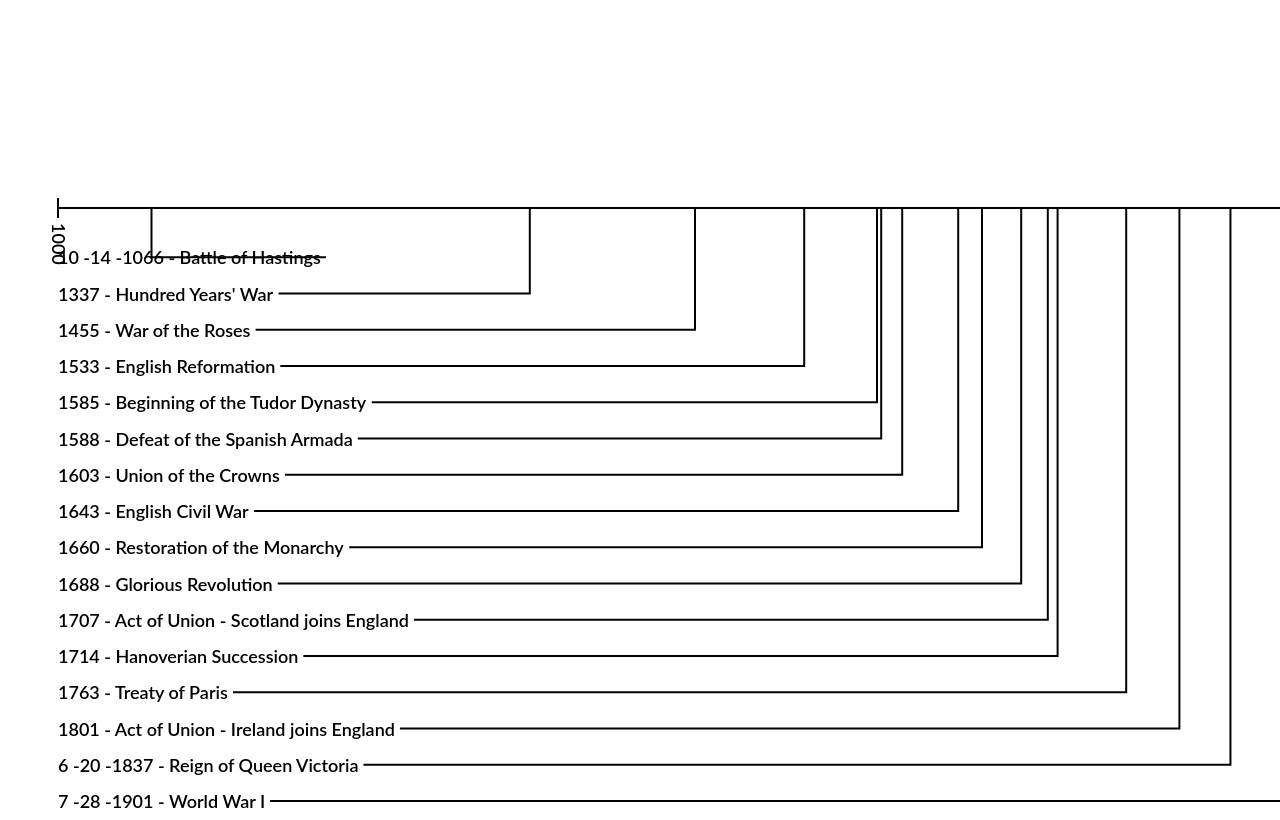
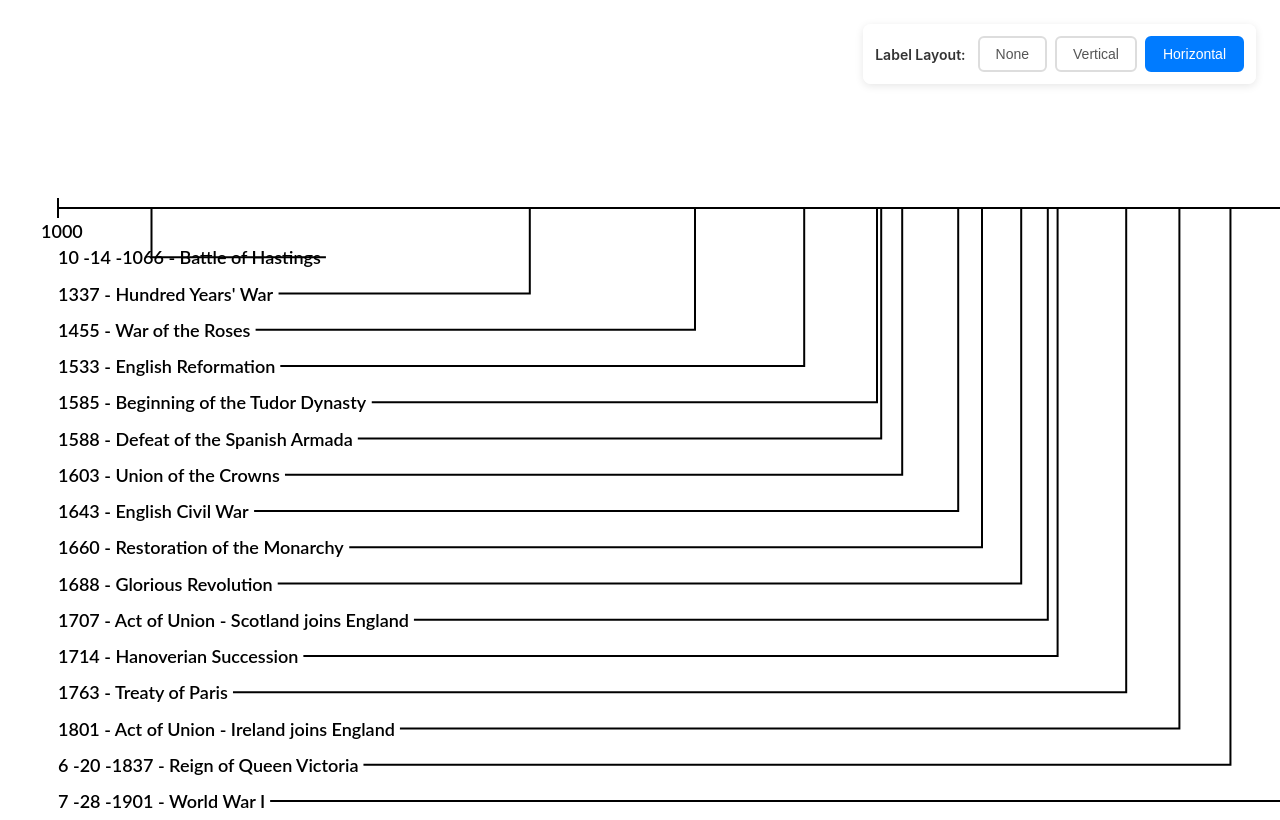
Before and after one commit to xmil9/history-graph, an Angular app in the folder frontend/history-graph/: page /timeline in a window 1280 px wide. Shown: the top 820 px of the page. Built offline with nearby package versions, Linux system fonts and the light colour scheme.

Commit message:
Selector element for label layout.

```diff
--- a/frontend/history-graph/src/app/services/event-layout.service.ts
+++ b/frontend/history-graph/src/app/services/event-layout.service.ts
@@ -1,4 +1,4 @@
-import { computed, Injectable, input, signal } from '@angular/core';
+import { computed, Injectable, input, Signal, signal } from '@angular/core';
 import { Timeline } from '../model/timeline';
 import { duration } from '../model/historic-date';
 import { Point2D, Size2D } from '../graphics/gfx-coord-2d';
@@ -176,8 +176,8 @@ function createLabelLayout(layout: EventLabelLayoutFormat): LabelLayout {
 })
 export class EventLayoutService {
 	tlEventPos = signal<Point2D[]>([]);
-	labelLayoutFormat = EventLabelLayoutFormat.Horizontal;
-	private labelLayout: LabelLayout = createLabelLayout(this.labelLayoutFormat);
+	labelLayoutFormat = signal<EventLabelLayoutFormat>(EventLabelLayoutFormat.Horizontal);
+	private labelLayout: LabelLayout = createLabelLayout(this.labelLayoutFormat());
 	private factors = DEFAULT_FACTORS;
 	private timeline?: Timeline;
 
@@ -185,8 +185,8 @@ export class EventLayoutService {
 		return this.labelLayout.labelPositions;
 	}
 
-	get labelRotation(): number {
-		return this.labelLayout.rotation;
+	get labelRotation(): Signal<number> {
+		return computed(() => this.labelLayout.rotation);
 	}
 
 	get labelConnectorPath(): string[] {
@@ -194,9 +194,12 @@ export class EventLayoutService {
 	}
 
 	setLabelLayoutFormat(format: EventLabelLayoutFormat): void {
-		this.labelLayoutFormat = format;
-		this.labelLayout = createLabelLayout(format);
+		this.labelLayoutFormat.set(format);
+		this.labelLayout = createLabelLayout(this.labelLayoutFormat());
 		this.calculateLayout(this.factors, this.timeline);
+
+		// Recalculate connector paths after layout change
+		this.calculateConnectorPathsDeferred();
 	}
 
 	calculateLayout(factors: EventLayoutFactors, timeline?: Timeline): void {
@@ -233,4 +236,11 @@ export class EventLayoutService {
 	calculateConnectorPaths(): string[] {
 		return this.labelLayout.calculateConnectorPaths(this.tlEventPos());
 	}
+
+	// Defer connector path calculation to after DOM is ready.
+	calculateConnectorPathsDeferred(): void {
+		setTimeout(() => {
+			this.calculateConnectorPaths();
+		}, 0);
+	}
 }
--- a/frontend/history-graph/src/app/view/timeline-axis-view/timeline-axis-view.html
+++ b/frontend/history-graph/src/app/view/timeline-axis-view/timeline-axis-view.html
@@ -25,7 +25,7 @@
 		[attr.font-family]="textStyle().font"
 		[attr.font-size]="textStyle().size"
 		[attr.font-weight]="textStyle().weight"
-		[attr.transform]="'rotate(' + textStyle().rotation + ' ' + startLabelPos().x + ' ' + startLabelPos().y + ')'"
+		[attr.transform]="'rotate(' + labelRotation() + ' ' + startLabelPos().x + ' ' + startLabelPos().y + ')'"
 	>{{startLabel()}}</text>
 	<line
 		id="end-marker"
@@ -44,6 +44,6 @@
 		[attr.font-family]="textStyle().font"
 		[attr.font-size]="textStyle().size"
 		[attr.font-weight]="textStyle().weight"
-		[attr.transform]="'rotate(' + textStyle().rotation + ' ' + endLabelPos().x + ' ' + endLabelPos().y + ')'"
+		[attr.transform]="'rotate(' + labelRotation() + ' ' + endLabelPos().x + ' ' + endLabelPos().y + ')'"
 	>{{endLabel()}}</text>
 </svg:g>
--- a/frontend/history-graph/src/app/view/timeline-axis-view/timeline-axis-view.ts
+++ b/frontend/history-graph/src/app/view/timeline-axis-view/timeline-axis-view.ts
@@ -1,6 +1,7 @@
-import { Component, computed, input } from '@angular/core';
+import { Component, computed, effect, inject, input, Signal, signal } from '@angular/core';
 import { Point2D, Rect2D } from '../../graphics/gfx-coord-2d';
 import { DEFAULT_LINE_STYLE, DEFAULT_TEXT_STYLE, LineStyle, TextStyle } from '../../graphics/gfx-style';
+import { EventLabelLayoutFormat, EventLayoutService } from '../../services/event-layout.service';
 
 @Component({
   selector: '[tl-axis]',
@@ -8,6 +9,8 @@ import { DEFAULT_LINE_STYLE, DEFAULT_TEXT_STYLE, LineStyle, TextStyle } from '..
   styleUrl: './timeline-axis-view.css'
 })
 export class TimelineAxisView {
+	private layoutService = inject(EventLayoutService);
+
 	// Content
 	startLabel = input.required<string>();
 	endLabel = input.required<string>();
@@ -25,13 +28,25 @@ export class TimelineAxisView {
 		new Point2D(this.endPos().x, this.endPos().y + this.markerLength())
 	)});
 	startLabelPos = computed(() => {
-		return new Point2D(this.startMarker().left - this.textStyle().size / 3, this.startMarker().bottom + 5);
+		return this.calculateLabelPosition(this.startMarker(), this.layoutService.labelLayoutFormat());
 	});
 	endLabelPos = computed(() => {
-		return new Point2D(this.endMarker().left - this.textStyle().size / 3, this.endMarker().bottom + 5);
+		return this.calculateLabelPosition(this.endMarker(), this.layoutService.labelLayoutFormat());
 	});
 
 	// Styling
 	textStyle = input<TextStyle>(DEFAULT_TEXT_STYLE);
 	lineStyle = input<LineStyle>(DEFAULT_LINE_STYLE);
+	get labelRotation(): Signal<number> {
+		return this.layoutService.labelRotation;
+	}
+
+	private calculateLabelPosition(marker: Rect2D, layoutFormat: EventLabelLayoutFormat): Point2D {
+		if (layoutFormat === EventLabelLayoutFormat.Vertical) {
+			return new Point2D(marker.left - this.textStyle().size / 3, marker.bottom + 5);
+		} else {
+			// Todo - calculate position based on text bbox.
+			return new Point2D(marker.left - 17, marker.bottom + 20);
+		}
+	}
 }
--- a/frontend/history-graph/src/app/view/timeline-event-view/timeline-event-view.html
+++ b/frontend/history-graph/src/app/view/timeline-event-view/timeline-event-view.html
@@ -10,7 +10,7 @@
 		(mousemove)="onMarkerMouseMove($event)"
 		(mouseleave)="onMarkerMouseLeave()"
 	></g>
-	@if (labelLayoutFormat === EventLabelLayoutFormat.Vertical) {
+	@if (labelLayoutFormat() === EventLabelLayoutFormat.Vertical) {
 		<text
 			class="no-text-select"
 			[attr.x]="labelPos.x"
@@ -18,10 +18,10 @@
 			[attr.font-family]="textStyle().font"
 			[attr.font-size]="textStyle().size"
 			[attr.font-weight]="textStyle().weight"
-			[attr.transform]="'rotate(' + labelRotation + ' ' + labelPos.x + ' ' + labelPos.y + ')'"
+			[attr.transform]="'rotate(' + labelRotation() + ' ' + labelPos.x + ' ' + labelPos.y + ')'"
 		>{{label()}}</text>
 	}
-	@if (labelLayoutFormat === EventLabelLayoutFormat.Horizontal) {
+	@if (labelLayoutFormat() === EventLabelLayoutFormat.Horizontal) {
 		<text
 			class="no-text-select"
 			[attr.id]="'event-label-' + index()"
--- a/frontend/history-graph/src/app/view/timeline-event-view/timeline-event-view.ts
+++ b/frontend/history-graph/src/app/view/timeline-event-view/timeline-event-view.ts
@@ -1,4 +1,4 @@
-import { AfterViewInit, Component, computed, effect, ElementRef, inject, input, signal } from '@angular/core';
+import { AfterViewInit, Component, computed, effect, ElementRef, inject, input, Signal, signal } from '@angular/core';
 import { Point2D, Rect2D, Size2D } from '../../graphics/gfx-coord-2d';
 import { DEFAULT_LINE_STYLE, DEFAULT_TEXT_STYLE, LineStyle, TextStyle } from '../../graphics/gfx-style';
 import { HEvent } from '../../model/historic-event';
@@ -32,7 +32,7 @@ export class TimelineEventView implements AfterViewInit {
 	// Positioning
 	position = input.required<Point2D>();
 	markerSize = input<Size2D>(new Size2D(8));
-	get labelLayoutFormat(): EventLabelLayoutFormat {
+	get labelLayoutFormat(): Signal<EventLabelLayoutFormat> {
 		return this.layoutService.labelLayoutFormat;
 	}
 	get labelPos(): Point2D {
@@ -41,7 +41,7 @@ export class TimelineEventView implements AfterViewInit {
 	get labelConnectorPath(): string {
 		return this.layoutService.labelConnectorPath[this.index()];
 	}
-	get labelRotation(): number {
+	get labelRotation(): Signal<number> {
 		return this.layoutService.labelRotation;
 	}
 
--- /dev/null
+++ b/frontend/history-graph/src/app/view/timeline-label-layout-selector/timeline-label-layout-selector.css
@@ -0,0 +1,56 @@
+.label-layout-selector {
+	display: flex;
+	align-items: center;
+	gap: 12px;
+	padding: 12px;
+	background: rgba(255, 255, 255, 0.95);
+	border-radius: 8px;
+	box-shadow: 0 2px 8px rgba(0, 0, 0, 0.1);
+	font-family: -apple-system, BlinkMacSystemFont, 'Segoe UI', Roboto, Oxygen, Ubuntu, Cantarell, sans-serif;
+}
+
+.selector-label {
+	font-weight: 600;
+	font-size: 14px;
+	color: #333;
+	margin: 0;
+}
+
+.button-group {
+	display: flex;
+	gap: 8px;
+}
+
+.layout-button {
+	padding: 8px 16px;
+	border: 2px solid #ddd;
+	border-radius: 6px;
+	background: white;
+	color: #555;
+	font-size: 14px;
+	font-weight: 500;
+	cursor: pointer;
+	transition: all 0.2s ease;
+}
+
+.layout-button:hover {
+	background: #f5f5f5;
+	border-color: #bbb;
+	color: #333;
+}
+
+.layout-button.active {
+	background: #007bff;
+	border-color: #007bff;
+	color: white;
+}
+
+.layout-button.active:hover {
+	background: #0056b3;
+	border-color: #0056b3;
+}
+
+.layout-button:focus {
+	outline: none;
+	box-shadow: 0 0 0 3px rgba(0, 123, 255, 0.25);
+}
--- /dev/null
+++ b/frontend/history-graph/src/app/view/timeline-label-layout-selector/timeline-label-layout-selector.html
@@ -0,0 +1,16 @@
+<div class="label-layout-selector">
+	<label class="selector-label">Label Layout:</label>
+	<div class="button-group">
+		@for (option of layoutOptions; track option.value) {
+			<button
+				type="button"
+				class="layout-button"
+				[class.active]="isActive(option.value)"
+				(click)="applyLayout(option.value)"
+				[attr.aria-pressed]="isActive(option.value)"
+			>
+				{{ option.label }}
+			</button>
+		}
+	</div>
+</div>
--- /dev/null
+++ b/frontend/history-graph/src/app/view/timeline-label-layout-selector/timeline-label-layout-selector.ts
@@ -0,0 +1,32 @@
+import { Component, inject } from '@angular/core';
+import { EventLabelLayoutFormat, EventLayoutService } from '../../services/event-layout.service';
+
+@Component({
+	selector: 'tl-label-layout-selector',
+	standalone: true,
+	templateUrl: './timeline-label-layout-selector.html',
+	styleUrl: './timeline-label-layout-selector.css'
+})
+export class TimelineLabelLayoutSelector {
+	private layoutService = inject(EventLayoutService);
+
+	// Expose enum for template
+	EventLabelLayoutFormat = EventLabelLayoutFormat;
+
+	// Available layout options with display names
+	layoutOptions = [
+		{ value: EventLabelLayoutFormat.None, label: 'None' },
+		{ value: EventLabelLayoutFormat.Vertical, label: 'Vertical' },
+		{ value: EventLabelLayoutFormat.Horizontal, label: 'Horizontal' }
+	];
+
+	// Check if a layout is active
+	isActive(format: EventLabelLayoutFormat): boolean {
+		return this.layoutService.labelLayoutFormat() === format;
+	}
+
+	// Set the layout format
+	applyLayout(format: EventLabelLayoutFormat): void {
+		this.layoutService.setLabelLayoutFormat(format);
+	}
+}
--- a/frontend/history-graph/src/app/view/timeline-view/timeline-view.css
+++ b/frontend/history-graph/src/app/view/timeline-view/timeline-view.css
@@ -1,3 +1,10 @@
 .timeline-container {
 	position: relative;
 }
+
+tl-label-layout-selector {
+	position: absolute;
+	top: 16px;
+	right: 16px;
+	z-index: 10;
+}
--- a/frontend/history-graph/src/app/view/timeline-view/timeline-view.html
+++ b/frontend/history-graph/src/app/view/timeline-view/timeline-view.html
@@ -1,4 +1,5 @@
 <div class="timeline-container">
+	<tl-label-layout-selector />
 	<svg [attr.width]="viewSize().width" [attr.height]="viewSize().height" xmlns="http://www.w3.org/2000/svg">
 		<g tl-axis
 			[startPos]="axisStartPos()"
--- a/frontend/history-graph/src/app/view/timeline-view/timeline-view.ts
+++ b/frontend/history-graph/src/app/view/timeline-view/timeline-view.ts
@@ -7,6 +7,7 @@ import { HDateFormat, MDYYYYFormat } from '../../model/historic-date';
 import { TimelineEventView } from '../timeline-event-view/timeline-event-view';
 import { TimelineAxisView } from '../timeline-axis-view/timeline-axis-view';
 import { TimelineEventOverlayView } from '../timeline-event-overlay-view/timeline-event-overlay-view';
+import { TimelineLabelLayoutSelector } from '../timeline-label-layout-selector/timeline-label-layout-selector';
 import { DEFAULT_LINE_STYLE, DEFAULT_TEXT_STYLE, LineStyle, TextStyle } from '../../graphics/gfx-style';
 import { EventLayoutFactors, EventLayoutService } from '../../services/event-layout.service';
 
@@ -19,7 +20,7 @@ const DEFAULT_TL_TEXT_STYLE: TextStyle = {
 
 @Component({
 	selector: 'timeline',
-	imports: [TimelineEventView, TimelineAxisView, TimelineEventOverlayView],
+	imports: [TimelineEventView, TimelineAxisView, TimelineEventOverlayView, TimelineLabelLayoutSelector],
 	templateUrl: './timeline-view.html',
 	styleUrl: './timeline-view.css'
 })
@@ -73,13 +74,13 @@ export class TimelineView implements AfterViewInit {
 				} satisfies EventLayoutFactors,
 				this.timeline()
 			);
-			setTimeout(() => this.layoutService.calculateConnectorPaths(), 0);
+			this.layoutService.calculateConnectorPathsDeferred();
 		});
 	}
 
 	ngAfterViewInit(): void {
 		console.log('ngAfterViewInit TimelineView');
-		setTimeout(() => this.layoutService.calculateConnectorPaths(), 0);
+		this.layoutService.calculateConnectorPathsDeferred();
 	}
 
 	@HostListener('mousedown', ['$event'])
```
Also changed, not shown: 1 other file (tests, documents, lock files or other folders).
